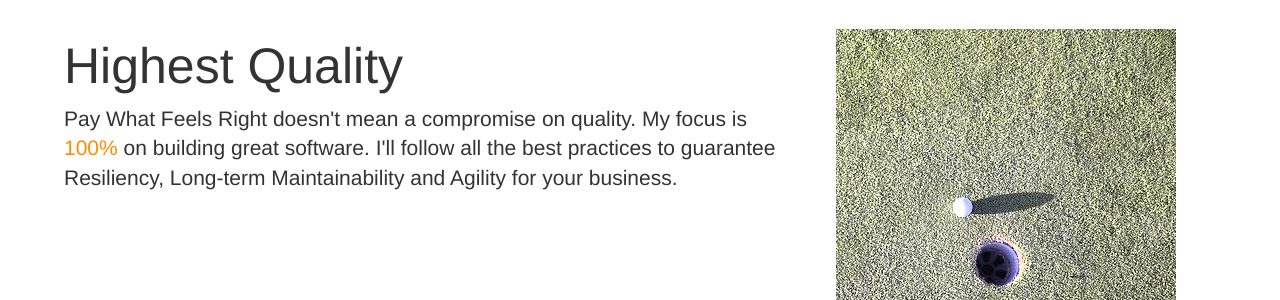
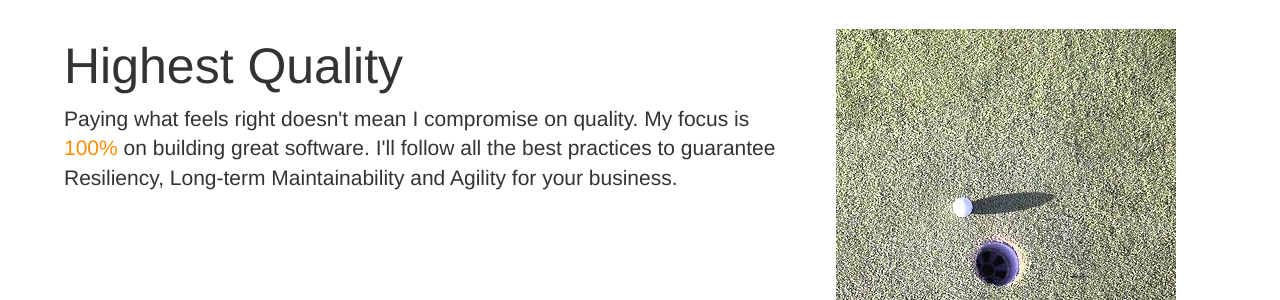
Before and after one commit to manuganji/manuganji.github.io, a Jekyll site: the page built from index.html, in a window 1280 px wide and 900 px high. Shown: the part 401-701 px from the top of the window. Built offline with Jekyll 4.4.1, drawn with Linux system fonts in a browser that asks for light colours; nearby versions of some CDN libraries; a script that is not in the unit is left out; comment, search, counter and statistics services are not loaded.

Commit message:
changing the case

```diff
--- a/index.html
+++ b/index.html
@@ -206,7 +206,7 @@ float: right !important;
             </figure>
             <h2 class="featurette-heading">Highest Quality
             </h2>
-            <p class="lead">Pay What Feels Right doesn't mean a compromise on quality. My focus is <span style="color:darkorange;">100%</span> on building great software. I'll follow all the best practices to guarantee Resiliency, Long-term Maintainability and Agility for your business.</p>
+            <p class="lead">Paying what feels right doesn't mean I compromise on quality. My focus is <span style="color:darkorange;">100%</span> on building great software. I'll follow all the best practices to guarantee Resiliency, Long-term Maintainability and Agility for your business.</p>
         </div>
 
         <hr class="featurette-divider">
```
